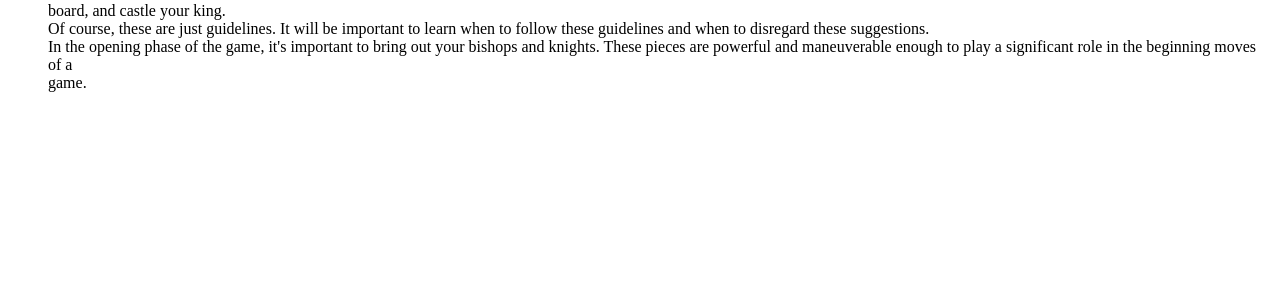
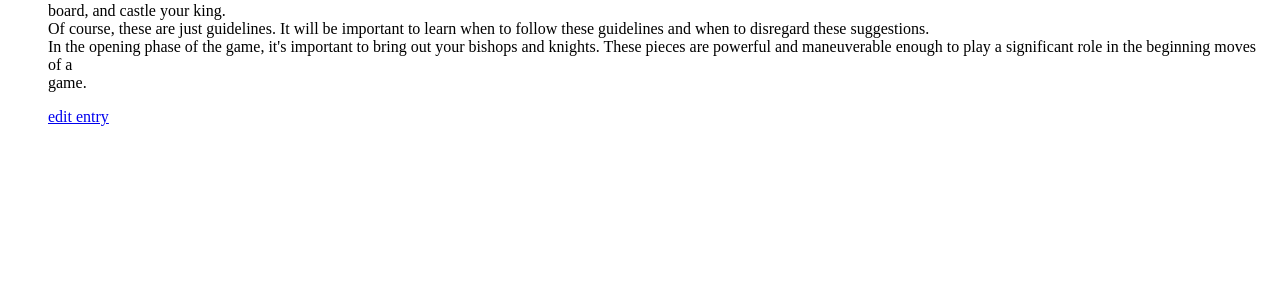
Before and after one commit to shuzi323/learning_log, a Django app: page /topics/1/ in a window 1280 px wide. Shown: the part 212-512 px from the top of the page. Run offline with Django 3.2, Linux system fonts and the light colour scheme; data comes from the database, SQL or seed files in the repository; both versions use the stored data as it was after the commit.

Commit message:
edit entry

```diff
--- a/learning_log/learning_logs/templates/learning_logs/topic.html
+++ b/learning_log/learning_logs/templates/learning_logs/topic.html
@@ -13,6 +13,9 @@
         <li>
           <p>{{ entry.date_added|date:'M d, Y H:i' }}</p>
           <p>{{ entry.text|linebreaks }}</p>
+          <p>
+            <a href="{% url 'learning_logs:edit_entry' entry.id %}">edit entry</a>
+          </p>
         </li>
         {% empty %}
         <li>
--- a/learning_log/learning_logs/urls.py
+++ b/learning_log/learning_logs/urls.py
@@ -8,4 +8,5 @@ urlpatterns = [
     url(r'^topics/(?P<topic_id>\d+)/$', views.topic, name='topic'),
     url(r'^new_topic/$', views.new_topic, name='new_topic'),
     url(r'^new_entry/(?P<topic_id>\d+)/$', views.new_entry, name='new_entry'),
+    url(r'^edit_entry/(?P<entry_id>\d+)/$', views.edit_entry, name='edit_entry'),
 ]
--- a/learning_log/learning_logs/views.py
+++ b/learning_log/learning_logs/views.py
@@ -2,7 +2,7 @@ from django.shortcuts import render
 from django.http import HttpResponseRedirect
 from django.core.urlresolvers import reverse
 
-from .models import Topic
+from .models import Topic, Entry
 from .forms import TopicForm, EntryForm
 
 # Create your views here.
@@ -46,3 +46,17 @@ def new_entry(request, topic_id):
             return HttpResponseRedirect(reverse('learning_logs:topic', args=[topic_id]))
     context = {'topic': topic, 'form': form}
     return render(request, 'learning_logs/new_entry.html', context)
+
+def edit_entry(request, entry_id):
+    entry = Entry.objects.get(id=entry_id)
+    topic = entry.topic
+    if request.method != 'POST':
+        form = EntryForm(instance=entry)
+    else:
+        form = EntryForm(instance=entry, data=request.POST)
+        if form.is_valid():
+            form.save()
+            return HttpResponseRedirect(reverse('learning_logs:topic', args=[topic.id]))
+
+    context = {'entry': entry, 'topic': topic, 'form': form}
+    return render(request, 'learning_logs/edit_entry.html', context)
```
Also changed, not shown: learning_log/learning_logs/templates/learning_logs/edit_entry.html (added, +15 -0 lines), learning_log/db.sqlite3.
